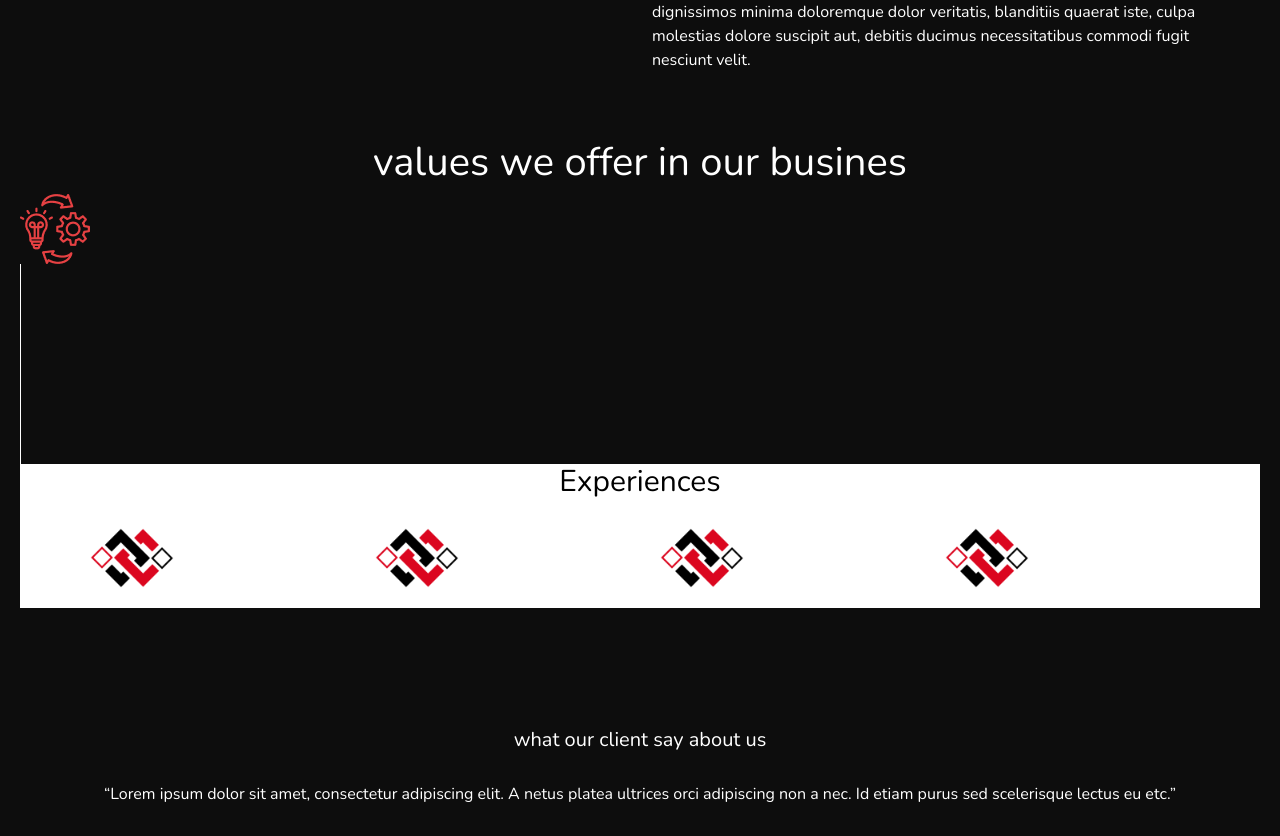
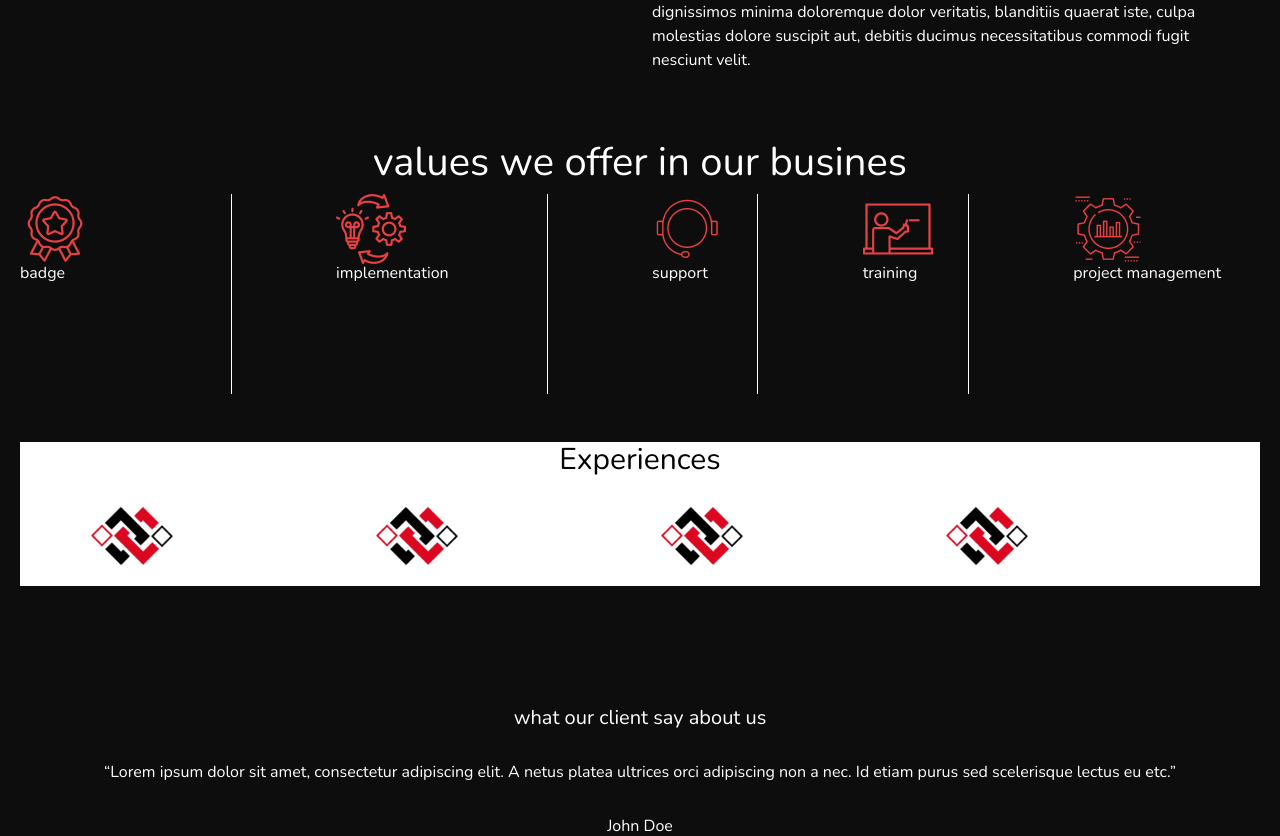
Before and after one commit to KobbyTechnologies/KTL-Website, a Django app: page /single in a window 1280 px wide. Shown: the part 620-1456 px from the top of the page. Run offline with Django 3.2, Linux system fonts and the light colour scheme.

Commit message:
changes made on single services and blog

```diff
--- a/services/templates/singleservice.html
+++ b/services/templates/singleservice.html
@@ -65,22 +65,90 @@
       </div>
     </div>
   </div>
-  <div class="count">
+  <div class="row">
     <h1> values we offer in our busines</h1> <!--center the text-->
    <!--vector  SECTION--->
-    <div class="vector">
-      <div>
+    <div class="col-6 col-md-2">
+      <div class="vector">
+        <img src="/static/img/badge-1.png">
+        <h6>badge</h6>
+      </div>
+    </div>
+    <!--horizontal line-->
+    <div class="col-6 col-md-1">
+      <div class="vector">
+        <div class="col-md-1">
+          <div class="vertical-line">
+
+          </div>
+      </div>
+      </div>
+    </div>
+
+    <div class="col-6 col-md-2">
+      <div class="vector">
         <img src="/static/img/Vector (2).png">
-      <div class="vertical-line"></div>
+        <h6>implementation</h6>
       </div>
-     <!---- <img src="/static/img/Vector (2).png">
-      <div class="vertical-line"></div>-->
     </div>
+    <!--horizontal line-->
+    <div class="col-6 col-md-1">
+      <div class="vector">
+        <div class="col-md-3">
+          <div class="vertical-line">
+
+          </div>
+      </div>
+      </div>
+    </div>
+
+    <div class="col-6 col-md-1">
+      <div class="vector">
+        <img src="/static/img/support-1.png">
+        <h6>support</h6>
+      </div>
+    </div>
+    <!--horizontal line-->
+    <div class="col-6 col-md-1">
+      <div class="vector">
+        <div class="col-md-2">
+          <div class="vertical-line">
+
+          </div>
+      </div>
+      </div>
+    </div>
+
+    <div class="col-6 col-md-1">
+      <div class="vector">
+        <img src="/static/img/teaching-1.png">
+        <h6>training</h6>
+      </div>
+    </div>
+    <!--horizontal line-->
+    <div class="col-6 col-md-1">
+      <div class="vector">
+        <div class="col-md-2">
+          <div class="vertical-line">
+
+          </div>
+      </div>
+      </div>
+    </div>
+
+    <div class="col-6 col-md-2">
+      <div class="vector">
+        <img src="/static/img/project-1.png">
+        <h6>project management</h6>
+      </div>
+    </div>
+    <!--horizontal line-->
+
   </div>
 
 
 
-<section class="coco">
+<section class="coco mt-5 justify-content-center">
   <div class="container">
     <div class="row">
 
```
Also changed, not shown: static/img/Vector.png (deleted), static/img/badge-1.png (added), static/img/project-1.png (added), static/img/support-1.png (added), static/img/teaching-1.png (added).
